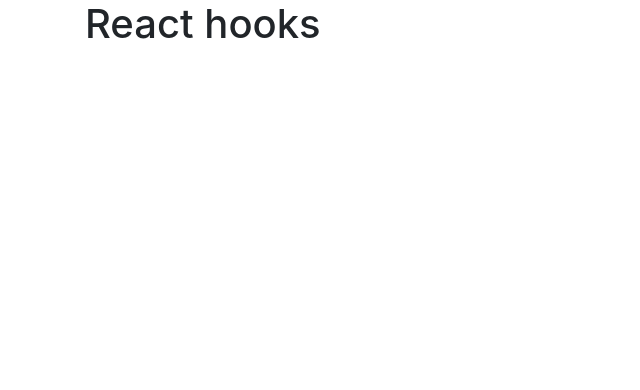
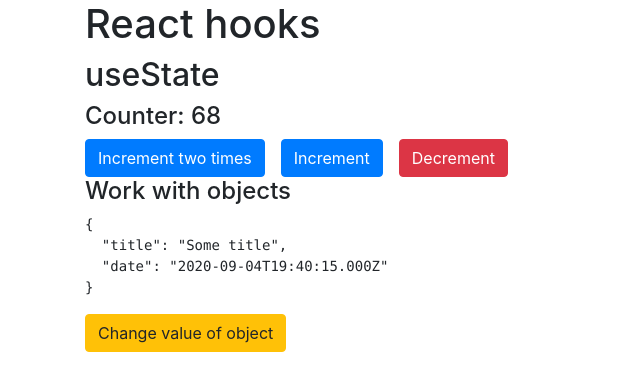
Before and after one commit to roman89ua/react-hooks, a React (Create React App) app: page / in a window 1280 px wide. Shown: the top 390 px of the page, without its empty margins (0-640 px from the left). Built offline with nearby package versions, Linux system fonts and the light colour scheme.

Commit message:
Done with a useState hook

```diff
--- a/src/App.css
+++ b/src/App.css
@@ -1,38 +1,3 @@
-.App {
-  text-align: center;
+.marginRight1rem {
+  margin-right: 1rem;
 }
-
-.App-logo {
-  height: 40vmin;
-  pointer-events: none;
-}
-
-@media (prefers-reduced-motion: no-preference) {
-  .App-logo {
-    animation: App-logo-spin infinite 20s linear;
-  }
-}
-
-.App-header {
-  background-color: #282c34;
-  min-height: 100vh;
-  display: flex;
-  flex-direction: column;
-  align-items: center;
-  justify-content: center;
-  font-size: calc(10px + 2vmin);
-  color: white;
-}
-
-.App-link {
-  color: #61dafb;
-}
-
-@keyframes App-logo-spin {
-  from {
-    transform: rotate(0deg);
-  }
-  to {
-    transform: rotate(360deg);
-  }
-}
--- a/src/App.js
+++ b/src/App.js
@@ -1,10 +1,12 @@
 import React from "react";
 import "./App.css";
+import UseState from "./components/useState";
 
 function App() {
   return (
     <div className="container">
       <h1>React hooks</h1>
+      <UseState />
     </div>
   );
 }
--- /dev/null
+++ b/src/components/useState.js
@@ -0,0 +1,75 @@
+import React, { useState } from "react";
+
+/*some very heavy calculations*/
+function calculateSomeValue() {
+  console.log("Calculation...");
+  return Math.floor(Math.random() * 100);
+}
+
+const UseState = () => {
+  // const [counter, setCounter] = useState(0);
+  // const [counter, setCounter] = useState(calculateSomeValue());// bad way
+  const [counter, setCounter] = useState(() => calculateSomeValue()); // good way
+
+  const [state, setState] = useState({
+    title: "Some title",
+    date: new Date(),
+  });
+
+  const increment = () => {
+    setCounter(counter + 1);
+  };
+  const incrementTwo = () => {
+    setCounter((prev) => {
+      return prev + 1;
+    });
+    setCounter((prev) => prev + 1);
+  };
+  const decrement = () => {
+    setCounter(counter - 1);
+  };
+
+  const changeObjValue = () => {
+    setState({
+      ...state,
+      title: "new value of title field",
+    });
+  };
+
+  return (
+    <>
+      <h2>useState</h2>
+      <h4>Counter: {counter}</h4>
+      <button
+        onClick={incrementTwo}
+        type="button"
+        className="btn btn-primary marginRight1rem"
+      >
+        Increment two times
+      </button>
+      <button
+        onClick={increment}
+        type="button"
+        className="btn btn-primary marginRight1rem"
+      >
+        Increment
+      </button>
+      <button onClick={decrement} type="button" className="btn btn-danger ">
+        Decrement
+      </button>
+
+      <h4>Work with objects</h4>
+
+      <pre>{JSON.stringify(state, null, 2)}</pre>
+      <button
+        onClick={changeObjValue}
+        type="button"
+        className="btn btn-warning"
+      >
+        Change value of object
+      </button>
+    </>
+  );
+};
+
+export default UseState;
```
Also changed, not shown: public/logo192.png (added).
